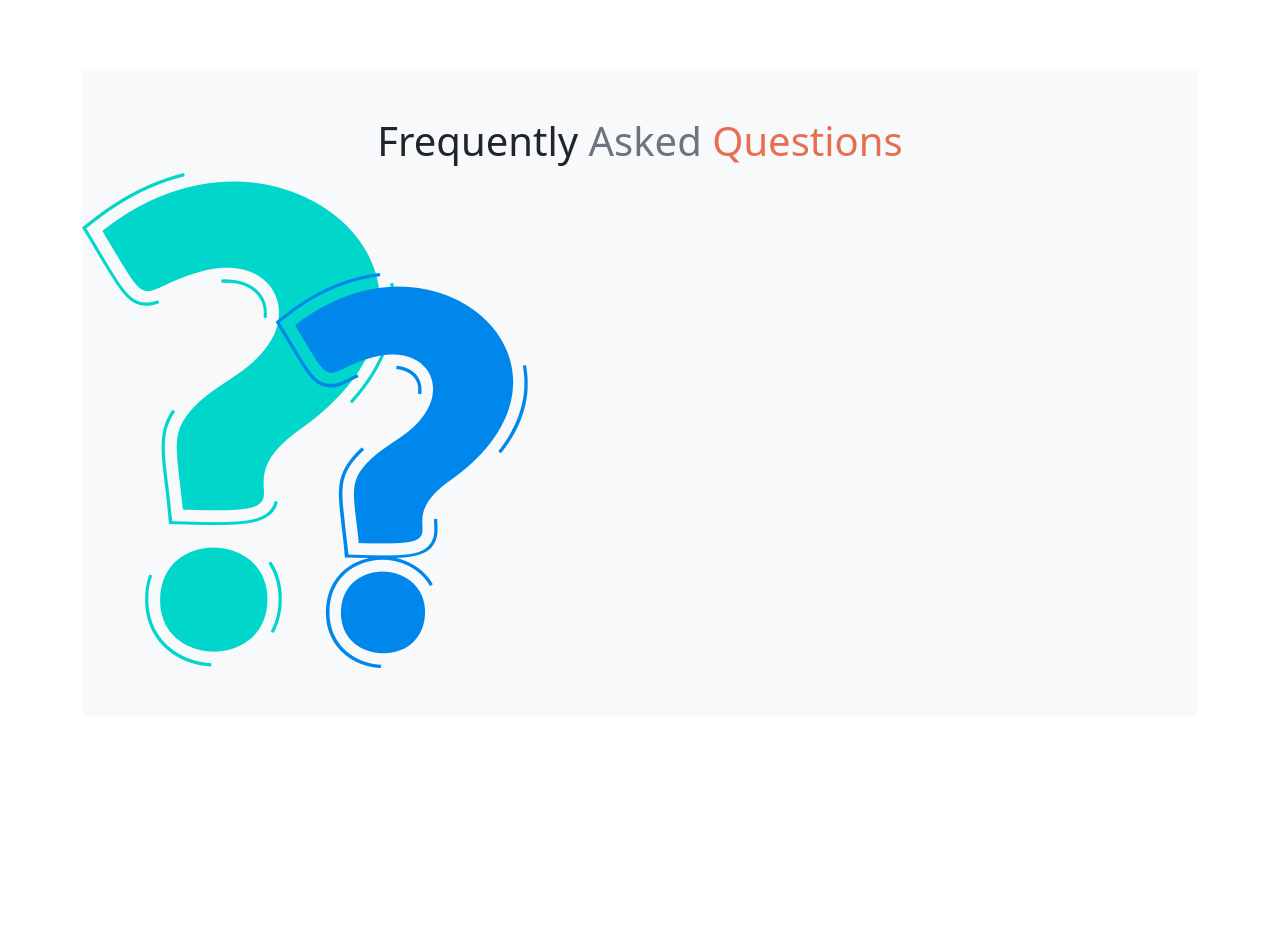
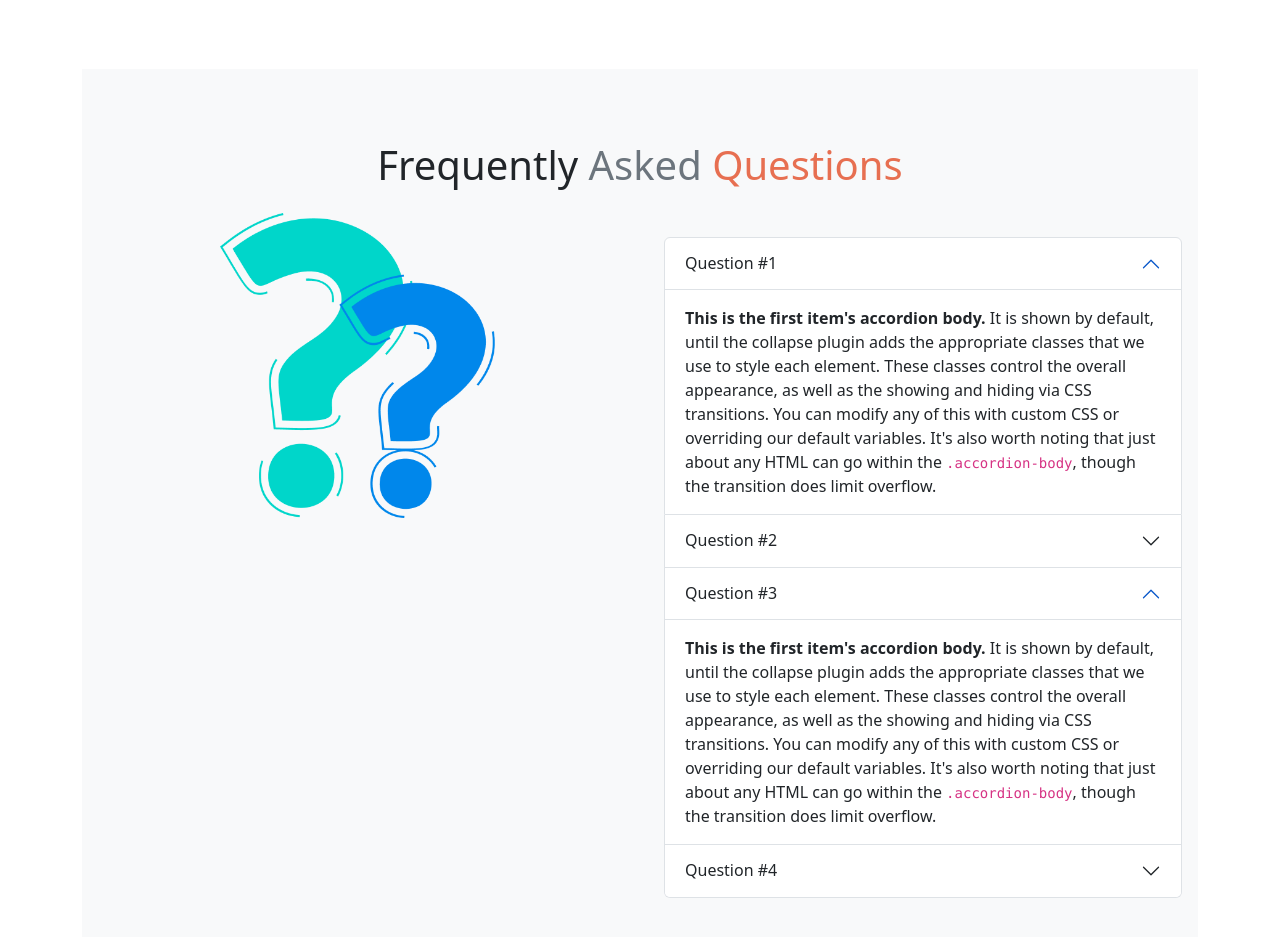
Before and after one commit to emon3455/Bikers-Zone, a plain HTML site: page index.html in a window 1280 px wide. Shown: the part 2188-3125 px from the top of the page. Before the commit the page ends 2920 px from the top, so only its background shows below. Drawn offline with Linux system fonts and the light colour scheme.

Commit message:
frequent question end

```diff
--- a/index.html
+++ b/index.html
@@ -329,17 +329,72 @@ est sit aliqua dolor do amet sint. Velit officia consequat duis enim velit molli
          <!-- fre-question start-->
         <section class="my-3 py-5 bg-secondary-subtle">
 
-            <h1 class="text-center">
+            <h1 class="text-center my-4">
                 Frequently <span class="text-secondary"> Asked </span> <span class="text-primary">Questions</span>
             </h1>
 
-            <div class="row row-cols-1 row-cols-md-2">
+            <div class="row row-cols-1 row-cols-md-2 g-3">
 
-                <div class="col">
-                    <img src="./images/faq.png" alt="">
+                <div class="col text-center">
+                    <img class="w-50" src="./images/faq.png" alt="">
                 </div>
 
-                <div class="">
+
+                <div class="p-4">
+
+                    <div class="accordion" id="accordionExample">
+                            <div class="accordion-item">
+                                <h2 class="accordion-header" id="headingOne">
+                                    <button class="accordion-button" type="button" data-bs-toggle="collapse" data-bs-target="#collapseOne" aria-expanded="true" aria-controls="collapseOne">
+                                        Question #1
+                                    </button>
+                                </h2>
+                                <div id="collapseOne" class="accordion-collapse collapse show" aria-labelledby="headingOne" data-bs-parent="#accordionExample">
+                                    <div class="accordion-body">
+                                    <strong>This is the first item's accordion body.</strong> It is shown by default, until the collapse plugin adds the appropriate classes that we use to style each element. These classes control the overall appearance, as well as the showing and hiding via CSS transitions. You can modify any of this with custom CSS or overriding our default variables. It's also worth noting that just about any HTML can go within the <code>.accordion-body</code>, though the transition does limit overflow.
+                                    </div>
+                                </div>
+                            </div>
+
+                            <div class="accordion-item">
+                                <h2 class="accordion-header" id="headingTwo">
+                                    <button class="accordion-button collapsed" type="button" data-bs-toggle="collapse" data-bs-target="#collapseTwo" aria-expanded="false" aria-controls="collapseTwo">
+                                        Question #2
+                                    </button>
+                                </h2>
+                                <div id="collapseTwo" class="accordion-collapse collapse" aria-labelledby="headingTwo" data-bs-parent="#accordionExample">
+                                    <div class="accordion-body">
+                                    <strong>This is the second item's accordion body.</strong> It is hidden by default, until the collapse plugin adds the appropriate classes that we use to style each element. These classes control the overall appearance, as well as the showing and hiding via CSS transitions. You can modify any of this with custom CSS or overriding our default variables. It's also worth noting that just about any HTML can go within the <code>.accordion-body</code>, though the transition does limit overflow.
+                                    </div>
+                                </div>
+                            </div>
+
+                            <div class="accordion-item">
+                                <h2 class="accordion-header" id="headingOne">
+                                <button class="accordion-button" type="button" data-bs-toggle="collapse" data-bs-target="#collapseOne" aria-expanded="true" aria-controls="collapseOne">
+                                    Question #3
+                                </button>
+                                </h2>
+                                <div id="collapseOne" class="accordion-collapse collapse show" aria-labelledby="headingOne" data-bs-parent="#accordionExample">
+                                <div class="accordion-body">
+                                    <strong>This is the first item's accordion body.</strong> It is shown by default, until the collapse plugin adds the appropriate classes that we use to style each element. These classes control the overall appearance, as well as the showing and hiding via CSS transitions. You can modify any of this with custom CSS or overriding our default variables. It's also worth noting that just about any HTML can go within the <code>.accordion-body</code>, though the transition does limit overflow.
+                                </div>
+                                </div>
+                            </div>
+
+                            <div class="accordion-item">
+                                <h2 class="accordion-header" id="headingThree">
+                                    <button class="accordion-button collapsed" type="button" data-bs-toggle="collapse" data-bs-target="#collapseThree" aria-expanded="false" aria-controls="collapseThree">
+                                        Question #4
+                                    </button>
+                                </h2>
+                                <div id="collapseThree" class="accordion-collapse collapse" aria-labelledby="headingThree" data-bs-parent="#accordionExample">
+                                    <div class="accordion-body">
+                                    <strong>This is the third item's accordion body.</strong> It is hidden by default, until the collapse plugin adds the appropriate classes that we use to style each element. These classes control the overall appearance, as well as the showing and hiding via CSS transitions. You can modify any of this with custom CSS or overriding our default variables. It's also worth noting that just about any HTML can go within the <code>.accordion-body</code>, though the transition does limit overflow.
+                                    </div>
+                                </div>
+                            </div>
+                      </div>
 
                 </div>
 
```
